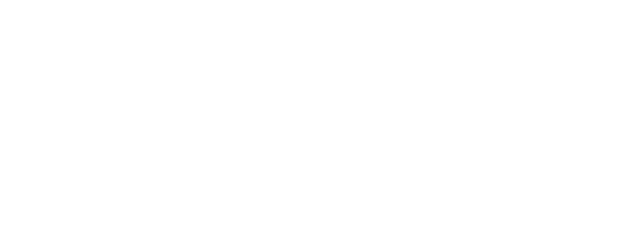
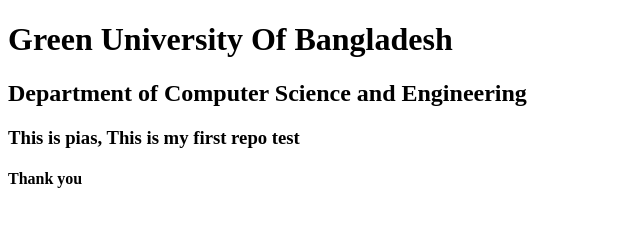
Before and after one commit to PiasBarua/Test_Repo, a plain HTML site: page index.html in a window 1280 px wide. Shown: the whole page, without its empty margins (0-640 px from the left). Drawn offline with Linux system fonts and the light colour scheme.

Commit message:
Test Repo

```diff
--- a/index.html
+++ b/index.html
@@ -7,6 +7,9 @@
     <title>Testing</title>
 </head>
 <body>
-
+    <h1>Green University Of Bangladesh</h1>
+    <h2>Department of Computer Science and Engineering</h2>
+    <h3>This is pias, This is my first repo test</h3>
+    <h4>Thank you </h4>
 </body>
 </html>
```
